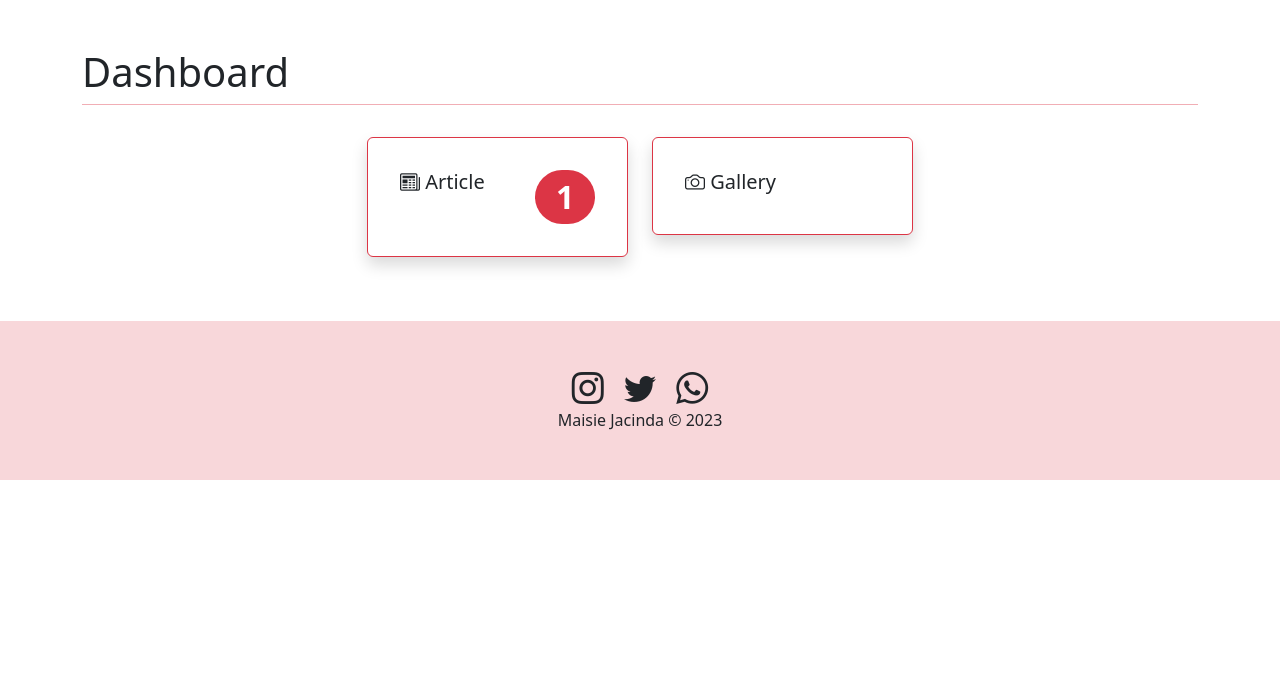
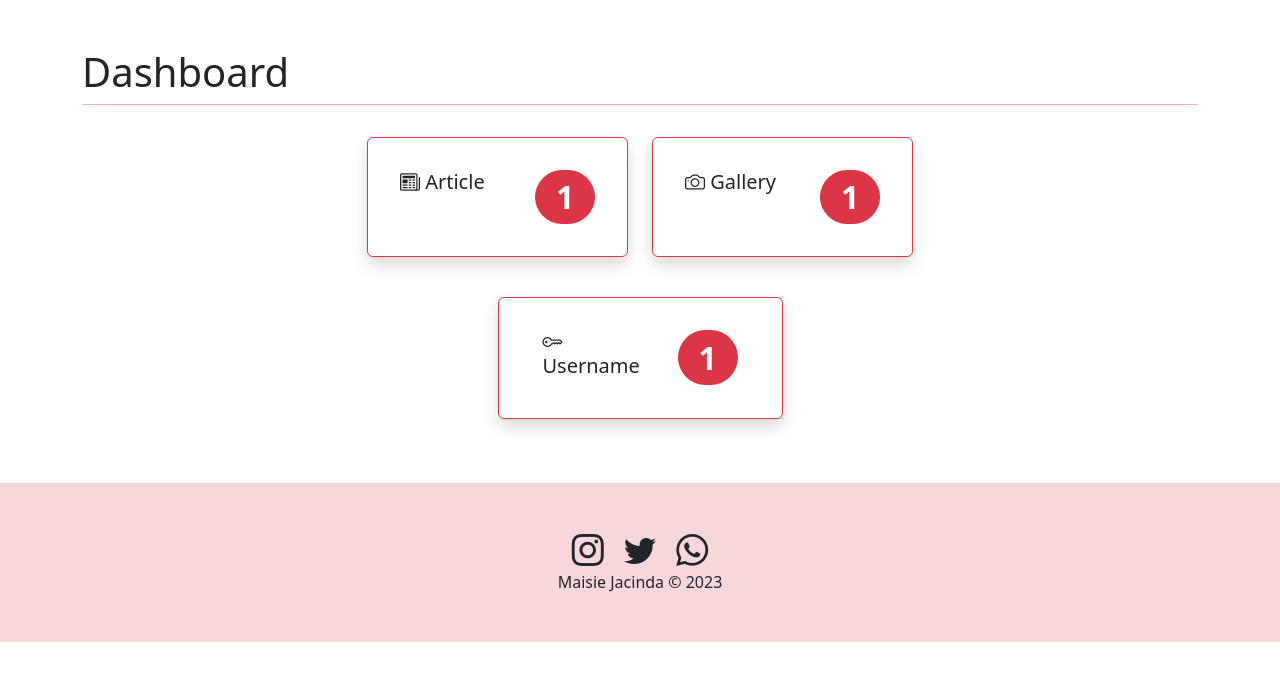
Before and after one commit to maisiejacinda/dailyjournal, a PHP site: page /admin.php in a window 1280 px wide. Shown: the part 56-731 px from the top of the page. Run offline with PHP 8.4, Linux system fonts and the light colour scheme; the visitor is signed in with stand-in values (Sample User, id 1); tables that the repository leaves empty or names only in its code hold one stand-in row (values such as "Sample post").

Commit message:
Update dashboard.php

```diff
--- a/dashboard.php
+++ b/dashboard.php
@@ -7,11 +7,18 @@ $hasil1 = $conn->query($sql1);
 $jumlah_article = $hasil1->num_rows;
 
 //query untuk mengambil data gallery
-//$sql2 = "SELECT * FROM gallery ORDER BY tanggal DESC";
-//$hasil2 = $conn->query($sql2);
+$sql2 = "SELECT * FROM gallery ORDER BY tanggal DESC";
+$hasil2 = $conn->query($sql2);
 
 //menghitung jumlah baris data gallery
-//$jumlah_gallery = $hasil2->num_rows;
+$jumlah_gallery = $hasil2->num_rows;
+
+//query untuk mengambil data gallery
+$sql2 = "SELECT * FROM user";
+$hasil2 = $conn->query($sql2);
+
+//menghitung jumlah baris data gallery
+$jumlah_user = $hasil2->num_rows;
 ?>
 <div class="row row-cols-1 row-cols-md-4 g-4 justify-content-center pt-4">
     <div class="col">
@@ -36,10 +43,28 @@ $jumlah_article = $hasil1->num_rows;
                         <h5 class="card-title"><i class="bi bi-camera"></i> Gallery</h5>
                     </div>
                     <div class="p-3">
-                        <span class="badge rounded-pill text-bg-danger fs-2"><?php //echo $jumlah_gallery; ?></span>
+                        <span class="badge rounded-pill text-bg-danger fs-2"><?php echo $jumlah_gallery; ?></span>
                     </div>
                 </div>
             </div>
         </div>
     </div>
 </div>
+
+<div class="col">
+<div class="row row-cols-1 row-cols-md-4 g-4 justify-content-center pt-4">
+        <div class="card border border-danger mb-3 shadow" style="max-width: 18rem;">
+            <div class="card-body">
+                <div class="d-flex justify-content-between">
+                    <div class="p-3">
+                        <h5 class="card-title"><i class="bi bi-key"></i> Username</h5>
+                    </div>
+                    <div class="p-3">
+                        <span class="badge rounded-pill text-bg-danger fs-2"><?php echo $jumlah_user; ?></span>
+                    </div>
+                </div>
+            </div>
+        </div>
+    </div>
+</div>
+</div>
```
